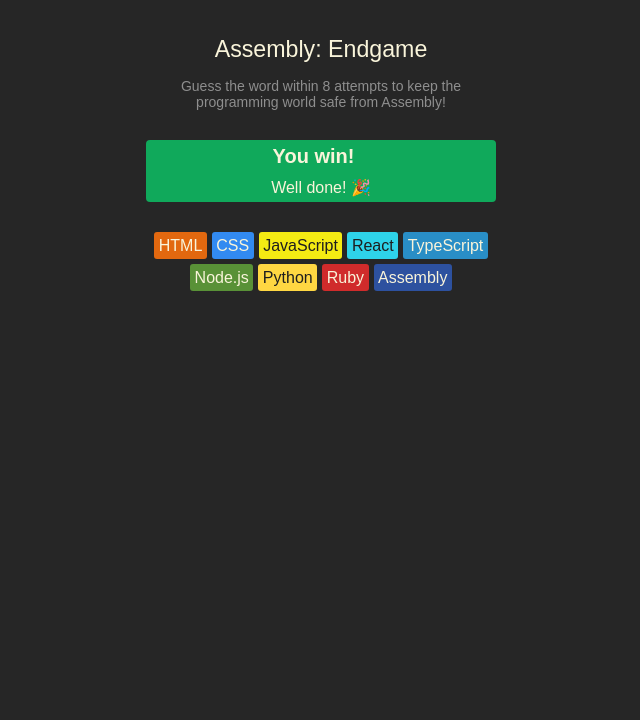
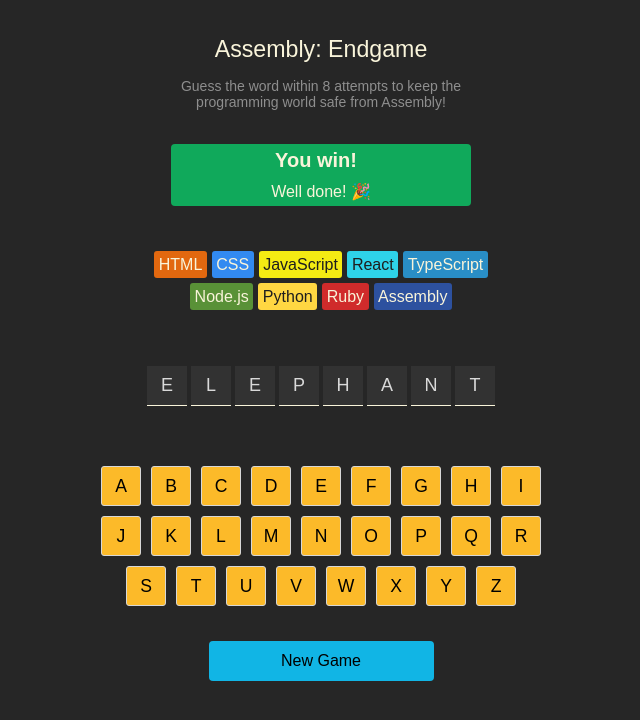
Before and after one commit to b-yash04/Assembly-Endgame, a React (Vite) app: page / in a window 1280 px wide. Shown: the top 720 px of the page, without its empty margins (319-959 px from the left). Built offline with nearby package versions, Linux system fonts and the light colour scheme.

Commit message:
feat : add all necessary components and styles

```diff
--- a/src/App.jsx
+++ b/src/App.jsx
@@ -2,18 +2,44 @@
 import GameStatus from "./components/GameStatus.jsx"
 import {languages} from "./languages.js"
 import Language from "./components/Language.jsx"
+import Letter from "./components/Letter.jsx"
+import {useState} from "react"
+import Key from "./components/Key.jsx"
 export default function App(){
+
     const languageArr =  languages.map(item =>
-        <Language name = {item.name}
+        <Language key ={item.name}
+                  name = {item.name}
                   backgroundColor = {item.backgroundColor}
                   color = {item.color}
         />
     )
+
+    const [word, setWord] = useState("ELEPHANT");
+    const wordArr = word.split("").map((item,index) =>
+        <Letter key ={index} letter = {item} />
+    )
+
+    const alphabets = Array.from({ length: 26 }, (_, i) =>
+                    String.fromCharCode(65 + i)
+                    )
+    function keyClick(letter){
+        console.log(letter);
+
+    }
+    const keyboard = alphabets.map((item) =>
+                    <Key
+                    alpha={item}
+                    key={item}
+                    onClick = {()=> keyClick(item)}/>);
     return (
         <main>
             <Header />
             <GameStatus />
             <section className="language-chips">{languageArr}</section>
+            <section className="display-letter">{wordArr}</section>
+            <section className="keyboard">{keyboard}</section>
+            <button className="new-game">New Game</button>
         </main>
     )
 }
--- /dev/null
+++ b/src/components/Key.jsx
@@ -0,0 +1,7 @@
+export default function Key(props) {
+    return (
+        <button onClick={props.onClick} className="key">
+            {props.alpha}
+        </button>
+    )
+}
--- /dev/null
+++ b/src/components/Letter.jsx
@@ -0,0 +1,7 @@
+export default function Letter(props){
+    return(
+        <span className="lttr">
+            {props.letter}
+        </span>
+    )
+}
--- a/src/style.css
+++ b/src/style.css
@@ -12,7 +12,13 @@
     display: flex;
     justify-content: center;
 }
-
+main{
+    display: flex;
+    flex-direction: column;
+    justify-content: center;
+    align-items: center;
+    gap: 20px;
+}
 header {
     text-align: center;
 }
@@ -30,12 +36,13 @@
 }
 section.game-status {
     background-color: #10A95B;
+    width: 300px;
     display: flex;
     flex-direction: column;
     align-items: center;
     color: #F9F4DA;
     border-radius: 4px;
-    margin-block: 30px;
+
 }
 
 section.game-status > p {
@@ -44,7 +51,7 @@
 section.game-status > h2 {
     font-size: 1.25rem;
     margin: 5px;
-    margin-right: 20px;
+    margin-right: 15px;
 }
 .language-chips {
     display: flex;
@@ -52,9 +59,62 @@
     gap: 5px;
     justify-content: center;
     max-width: 350px;
+    margin-bottom: 36px;
+    margin-top: 25px;
 }
 
 span.chip {
     border-radius: 3px;
     padding: 4.5px;
 }
+.display-letter {
+    display: flex;
+    justify-content: center;
+    gap:4px;
+}
+
+.lttr{
+    height: 40px;
+    width: 40px;
+    background-color: #323232;
+    display: flex;
+    justify-content: center;
+    align-items: center;
+    font-size: 1.125rem;
+    border-bottom: 1px solid #F9F4DA;
+}
+.keyboard {
+    margin-top: 40px;
+    display: flex;
+    flex-wrap: wrap;
+    gap: 10px;
+    justify-content: center;
+    max-width: 450px;
+}
+
+.keyboard > button {
+    height: 40px;
+    width: 40px;
+    background-color: #FCBA29;
+    border: 1px solid #D7D7D7;
+    border-radius: 3px;
+    cursor: pointer;
+    font-size: 1.1rem;
+    font-weight: 500;
+
+}
+button.new-game {
+    background-color: #11B5E5;
+    border: 1px solid #D7D7D7;
+    border-radius: 4px;
+    width: 225px;
+    height: 40px;
+    padding: 6px 12px;
+    display: block;
+    margin-inline: auto;
+    cursor: pointer;
+    font-size: 1rem;
+    font-weight: 500;
+    border: none;
+    margin-top: 15px;
+}
```
